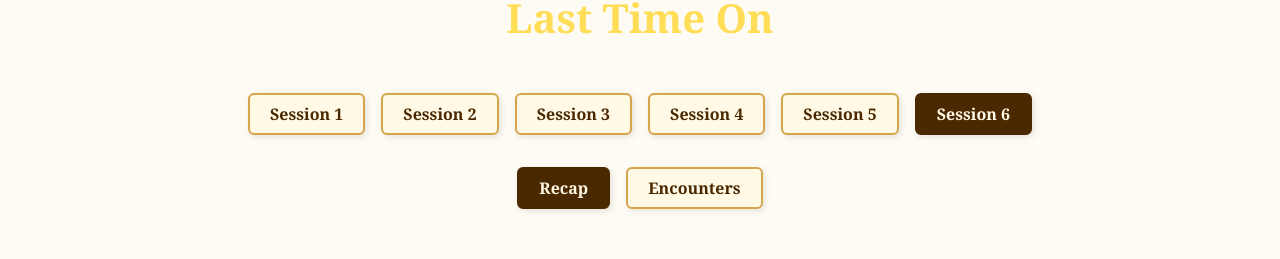
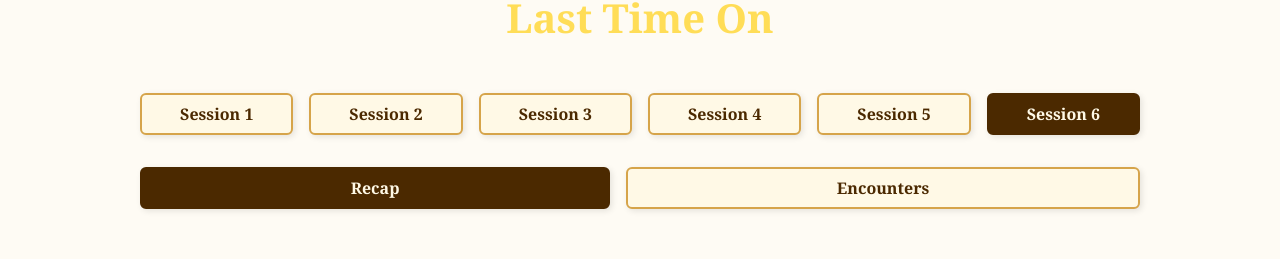
Before and after one commit to CraigStueber/CraigWebsite, a React (Vite) app: page /wyrmspire in a window 1280 px wide. Both pictures are taken after a click on the button "Last Time On". Shown: the part 260-519 px from the top of the page. Built offline with nearby package versions, Linux system fonts and the light colour scheme; no server answers; the HTML template or start-up script is replaced by a standard one.

Commit message:
reworked buttons

```diff
--- a/src/pages/Wyrmspire/components/LastTimeOn/LastTimeOn.jsx
+++ b/src/pages/Wyrmspire/components/LastTimeOn/LastTimeOn.jsx
@@ -82,7 +82,7 @@ function LastTimeOn() {
         </button>
       </div>
 
-      <div className="button-group">
+      <div className="button-group tabs">
         <button
           className={activeTab === "recap" ? "active" : ""}
           onClick={() => setActiveTab("recap")}
--- a/src/pages/Wyrmspire/components/LastTimeOn/LastTimeOn.styles.css
+++ b/src/pages/Wyrmspire/components/LastTimeOn/LastTimeOn.styles.css
@@ -107,6 +107,7 @@
   justify-content: center;
   gap: 1rem;
   margin-bottom: 1rem;
+  flex-wrap: wrap; /* allow wrapping */
 }
 
 .button-group button {
@@ -119,10 +120,33 @@
   border-radius: 6px;
   cursor: pointer;
   transition: all 0.2s ease;
+  flex: 1 1 auto; /* flexible sizing */
 }
 
-.button-group button.active {
-  background-color: #4b2900;
-  color: #fff9e6;
-  border-color: #4b2900;
+@media (max-width: 900px) {
+  .button-group {
+    justify-content: center;
+  }
+
+  .button-group button {
+    flex: 1 1 calc(33.333% - 1rem); /* 3 buttons per row with gap */
+    max-width: calc(33.333% - 1rem);
+  }
 }
+/* Default stays as is */
+.button-group.tabs {
+  justify-content: center;
+  gap: 1rem;
+}
+
+/* On smaller screens (<= 900px) */
+@media (max-width: 900px) {
+  .button-group.tabs {
+    gap: 0; /* remove extra gap */
+  }
+
+  .button-group.tabs button {
+    flex: 1 1 50%; /* each button takes half */
+    max-width: 50%;
+  }
+}
--- a/src/pages/Wyrmspire/components/Locations/Locations.styles.css
+++ b/src/pages/Wyrmspire/components/Locations/Locations.styles.css
@@ -11,7 +11,7 @@
 }
 
 .location-buttons button {
-  margin: 0 0.5rem;
+  margin: 0.5rem 0.5rem;
   padding: 0.6rem 1.4rem;
   font-size: 1rem;
   font-weight: bold;
```
